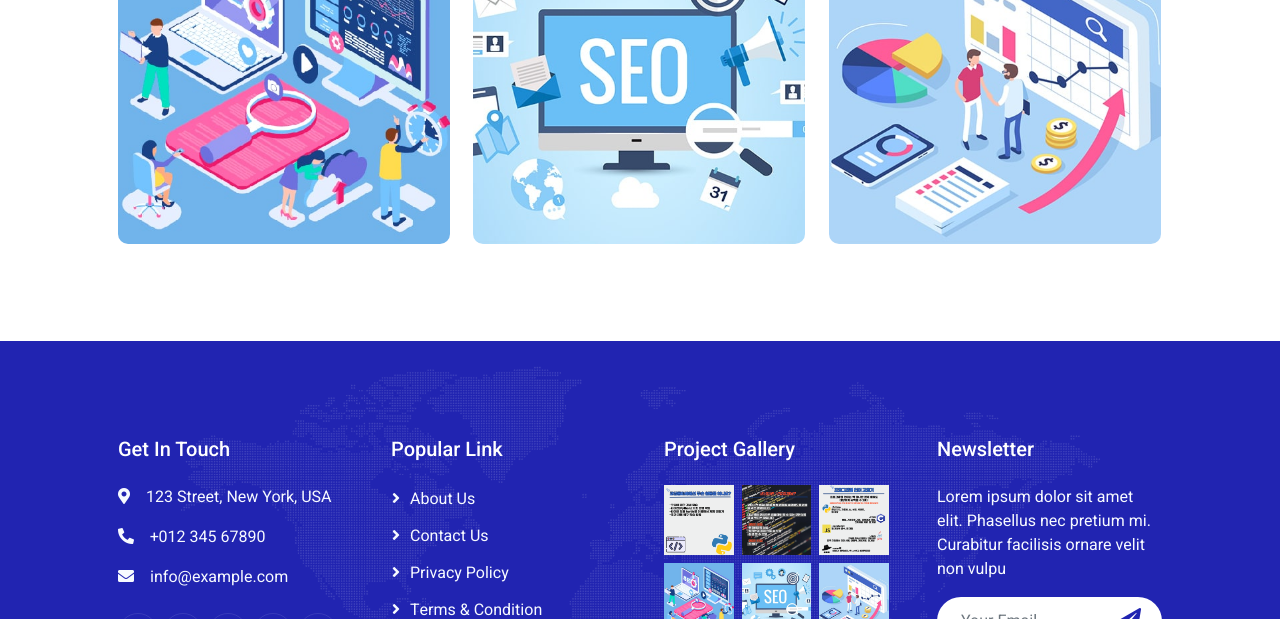
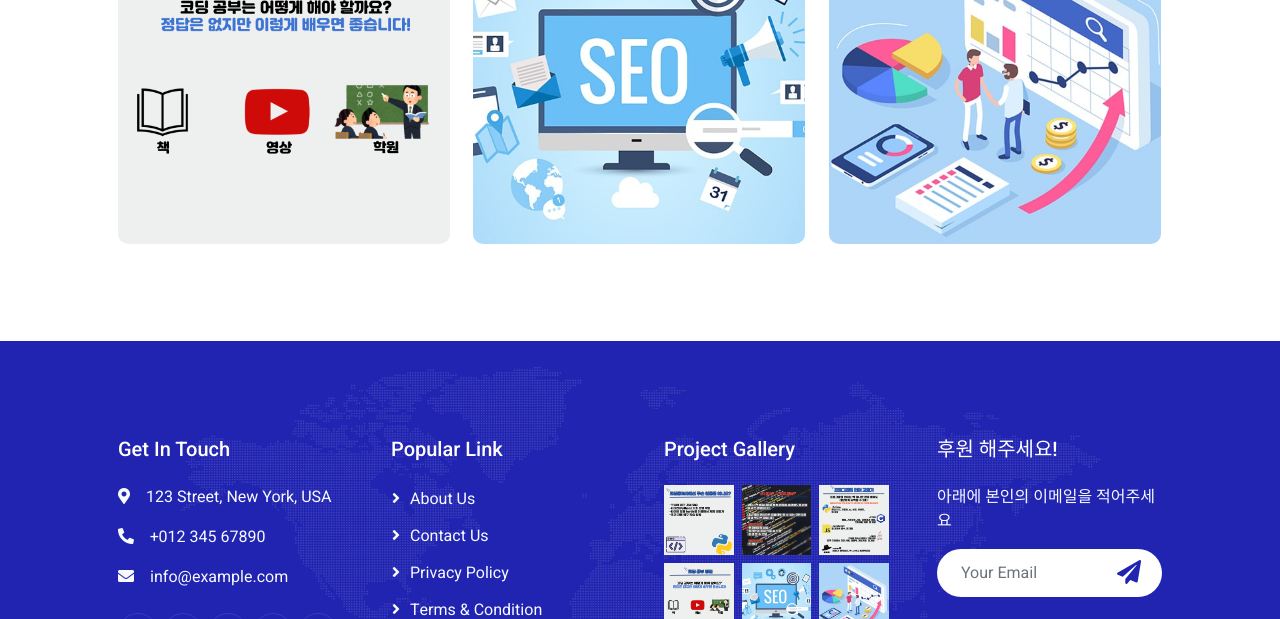
Before and after one commit to sejin811/Cording-Club, a plain HTML site: page project.html in a window 1280 px wide. Shown: the part 1258-1877 px from the top of the page. Drawn offline with nearby package versions, Linux system fonts and the light colour scheme.

Commit message:
사진 추가와 project.html 밑에 정보 수정

```diff
--- a/project.html
+++ b/project.html
@@ -160,12 +160,12 @@
                     </div>
                     <div class="col-lg-4 col-md-6 portfolio-item second wow zoomIn" data-wow-delay="0.1s">
                         <div class="position-relative rounded overflow-hidden">
-                            <img class="img-fluid w-100" src="img/portfolio-4.jpg" alt="">
+                            <img class="img-fluid w-100" src="img/img4.png" alt="">
                             <div class="portfolio-overlay">
-                                <a class="btn btn-light" href="img/portfolio-4.jpg" data-lightbox="portfolio"><i class="fa fa-plus fa-2x text-primary"></i></a>
+                                <a class="btn btn-light" href="img/img4.png" data-lightbox="portfolio"><i class="fa fa-plus fa-2x text-primary"></i></a>
                                 <div class="mt-auto">
                                     <small class="text-white"><i class="fa fa-folder me-2"></i>소개글</small>
-                                    <a class="h5 d-block text-white mt-1 mb-0" href="">Project Name</a>
+                                    <a class="h5 d-block text-white mt-1 mb-0" href="">코딩 공부 방법</a>
                                 </div>
                             </div>
                         </div>
@@ -238,7 +238,7 @@
                                 <img class="img-fluid" src="img/img3.png" alt="Image">
                             </div>
                             <div class="col-4">
-                                <img class="img-fluid" src="img/portfolio-4.jpg" alt="Image">
+                                <img class="img-fluid" src="img/img4.png" alt="Image">
                             </div>
                             <div class="col-4">
                                 <img class="img-fluid" src="img/portfolio-5.jpg" alt="Image">
@@ -249,8 +249,8 @@
                         </div>
                     </div>
                     <div class="col-md-6 col-lg-3">
-                        <h5 class="text-white mb-4">Newsletter</h5>
-                        <p>Lorem ipsum dolor sit amet elit. Phasellus nec pretium mi. Curabitur facilisis ornare velit non vulpu</p>
+                        <h5 class="text-white mb-4">후원 해주세요!</h5>
+                        <p>아래에 본인의 이메일을 적어주세요</p>
                         <div class="position-relative w-100 mt-3">
                             <input class="form-control border-0 rounded-pill w-100 ps-4 pe-5" type="text" placeholder="Your Email" style="height: 48px;">
                             <button type="button" class="btn shadow-none position-absolute top-0 end-0 mt-1 me-2"><i class="fa fa-paper-plane text-primary fs-4"></i></button>
```
Also changed, not shown: img/img4.png (added).
